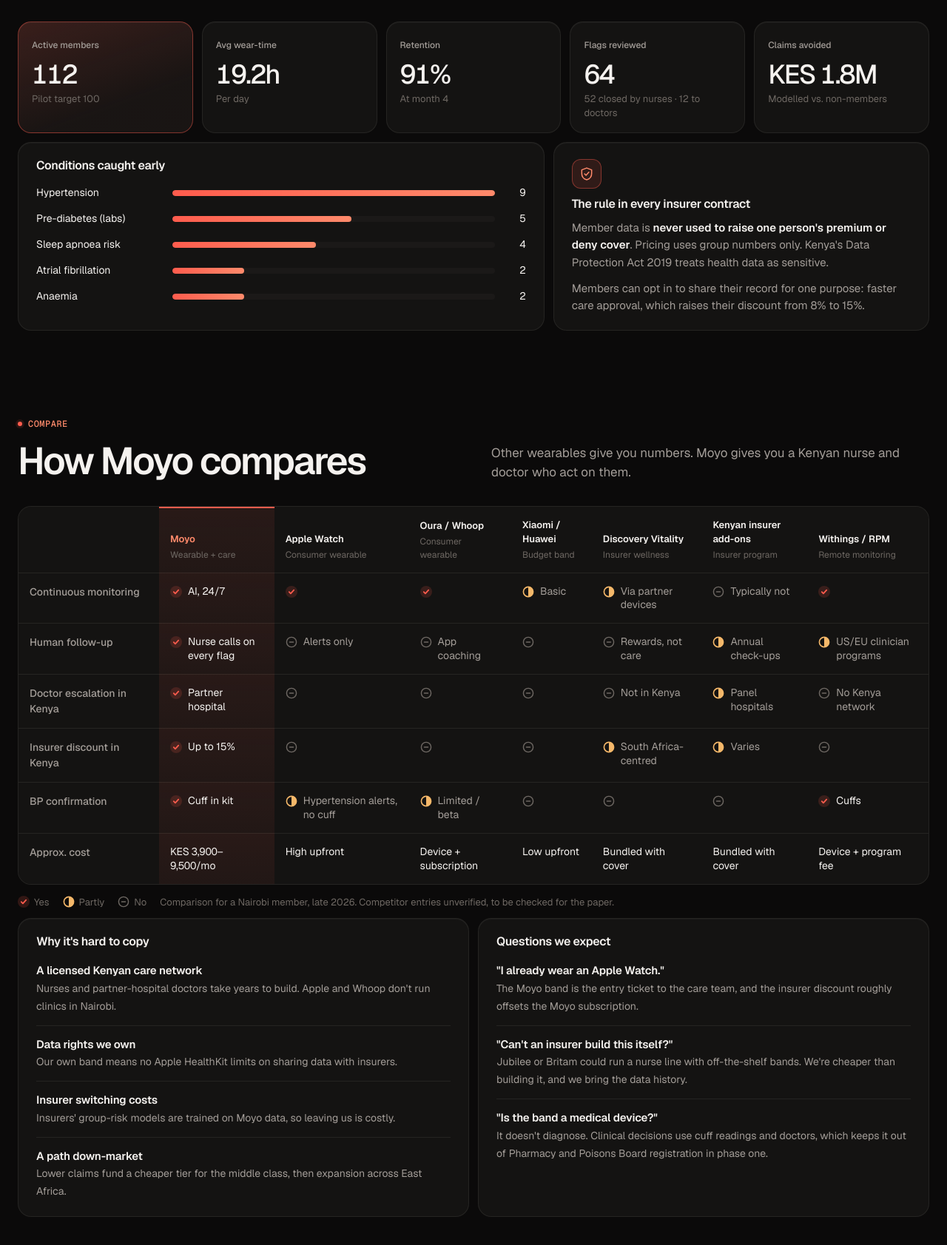
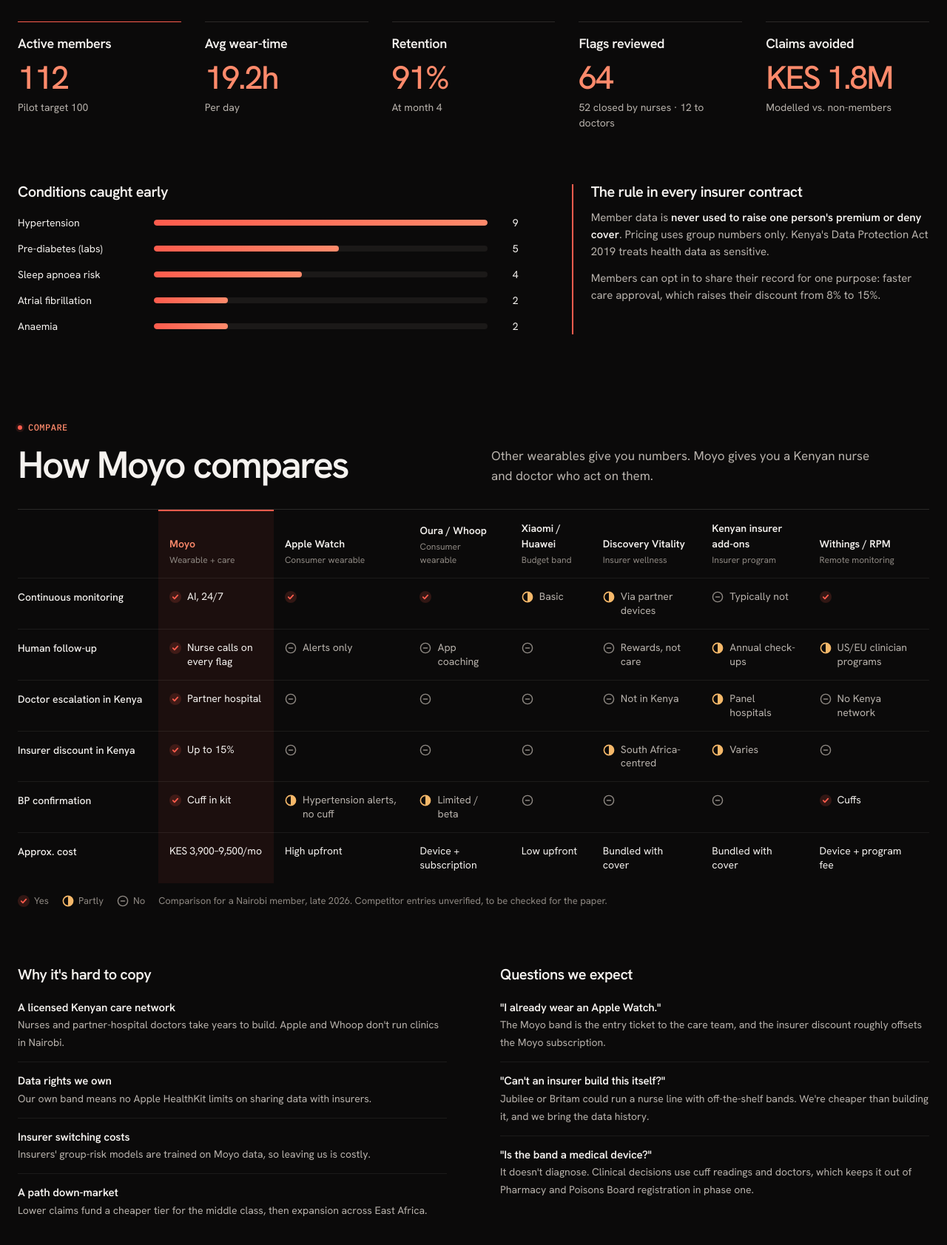
Before and after one commit to awesome4ce/mlinzi, a plain HTML site: page index.html in a window 1280 px wide. Shown: the part 1071-2754 px from the top of the page at 74% size. Drawn offline with nearby package versions, Linux system fonts and the light colour scheme.

Commit message:
Hanken Grotesk type, lighter greys, separate urgent colour, fewer boxes
Swap Geist for Hanken Grotesk and IBM Plex Mono. Raise muted and dim
greys so all text clears 4.5:1. Urgent states get their own pink instead
of the brand coral. Insurer KPI names are now as prominent as the
figures. KPIs, insurer columns, moat/questions, plans and the comparison
table drop their boxes for spacing and hairlines. Rewrite DESIGN.md and
the surface brief for the new system.

Co-Authored-By: Claude Opus 5.5 <noreply@anthropic.com>
Claude-Session: https://claude.ai/code/session_0148TJ45edNmsqbnpoRNpLwo

```diff
--- a/index.html
+++ b/index.html
@@ -8,21 +8,22 @@
 <meta name="theme-color" content="#0B0A0A">
 <link rel="preconnect" href="https://fonts.googleapis.com">
 <link rel="preconnect" href="https://fonts.gstatic.com" crossorigin>
-<link rel="stylesheet" href="https://fonts.googleapis.com/css2?family=Geist:wght@400..700&family=Geist+Mono:wght@400..600&display=swap">
+<link rel="stylesheet" href="https://fonts.googleapis.com/css2?family=Hanken+Grotesk:wght@400..700&family=IBM+Plex+Mono:wght@400;500&display=swap">
 <style>
 :root{
   /* neutrals: warm near-black */
   --bg:#0B0A0A; --bg-2:#100F0E; --panel:#141312; --panel-2:#1B1918; --line:rgba(255,245,240,.07); --line-2:rgba(255,245,240,.13);
-  --fg:#F5F2EF; --muted:#A39D98; --dim:#6E6863;
+  --fg:#F5F2EF; --muted:#B8B2AC; --dim:#8E8882;
   /* one brand hue: Moyo coral, with tints */
   --brand:#FF5C4D; --brand-2:#FF8A6B; --brand-soft:rgba(255,92,77,.12); --brand-line:rgba(255,92,77,.42);
   --warn:#F5B86A; --warn-soft:rgba(245,184,106,.12);
+  --urgent:#FF4D8D; --urgent-soft:rgba(255,77,141,.14); --urgent-line:rgba(255,77,141,.5);
   --signal:var(--brand); --signal-ink:#1A0806;
   /* roles are a tonal ramp of the brand, not separate hues */
   --ai:#FF5C4D; --nurse:#FF8A6B; --doctor:#FFB59A; --ins:#F2DDD2; --member:#F5F2EF;
-  --f-ui:"Geist", ui-sans-serif, system-ui, -apple-system, "Segoe UI", sans-serif;
-  --f-num:"Geist", ui-sans-serif, system-ui, sans-serif;
-  --f-mono:"Geist Mono", ui-monospace, "SF Mono", Menlo, monospace;
+  --f-ui:"Hanken Grotesk", ui-sans-serif, system-ui, -apple-system, "Segoe UI", sans-serif;
+  --f-num:"Hanken Grotesk", ui-sans-serif, system-ui, sans-serif;
+  --f-mono:"IBM Plex Mono", ui-monospace, "SF Mono", Menlo, monospace;
   --r:18px; --r-sm:12px;
   --ease:cubic-bezier(.16,1,.3,1);
   color-scheme:dark; accent-color:var(--brand); scrollbar-color:var(--line-2) var(--bg);
@@ -69,7 +70,7 @@ body::before{content:"";position:fixed;inset:0 0 auto;height:env(safe-area-inset
 .hero-head{display:flex;flex-wrap:wrap;align-items:flex-end;justify-content:space-between;gap:14px 32px;margin-bottom:16px}
 .hero-head h1{font-size:clamp(28px,2.9vw,40px);font-weight:600;letter-spacing:-.045em}
 .hero-head h1 em{font-style:normal;background:linear-gradient(90deg,var(--brand),var(--brand-2));-webkit-background-clip:text;background-clip:text;color:transparent}
-.hero-head p{margin:6px 0 0;color:var(--muted);font-size:15px;max-width:62ch}
+.hero-head p{margin:6px 0 0;color:var(--muted);font-size:15px;max-width:74ch}
 .controls{display:flex;align-items:center;gap:8px;flex-wrap:wrap}
 .seg{display:flex;padding:4px;gap:2px;background:var(--panel);border:1px solid var(--line);border-radius:14px}
 .seg button{display:flex;align-items:center;gap:8px;border:0;background:none;padding:8px 13px;border-radius:10px;font-size:14px;font-weight:500;color:var(--muted);cursor:pointer;white-space:nowrap;transition:background .2s,color .2s}
@@ -113,9 +114,11 @@ canvas{display:block;width:100%;height:48px;margin-top:3px}
 .metric.flag{border-color:var(--brand-line);background:linear-gradient(180deg,var(--brand-soft),transparent),var(--panel)}
 .metric.flag b{color:var(--brand)}
 .metric.flag small{color:var(--brand-2)}
+.screen:has(.status[data-tone="urgent"]) .metric.flag{border-color:var(--urgent-line);background:linear-gradient(180deg,var(--urgent-soft),transparent),var(--panel)}
+.screen:has(.status[data-tone="urgent"]) .metric.flag b,.screen:has(.status[data-tone="urgent"]) .metric.flag small{color:var(--urgent)}
 .status{display:flex;gap:9px;align-items:flex-start;font-size:13px;line-height:1.35;padding:0 2px;color:var(--muted)}
 .status i{flex:none;width:7px;height:7px;border-radius:50%;margin-top:5px;background:var(--fg);opacity:.6}
-.status[data-tone="watch"] i{background:var(--warn);opacity:1}.status[data-tone="urgent"] i{background:var(--brand);opacity:1;animation:beat 1s var(--ease) infinite}
+.status[data-tone="watch"] i{background:var(--warn);opacity:1}.status[data-tone="urgent"]{color:var(--fg)}.status[data-tone="urgent"] i{background:var(--urgent);opacity:1;animation:beat 1s var(--ease) infinite}
 .cuff{display:flex;align-items:center;justify-content:space-between;gap:10px;width:100%;text-align:left;cursor:pointer;background:var(--brand-soft);border:1px solid var(--brand-line);border-radius:16px;padding:10px 12px;font-size:13px;line-height:1.35;transition:background .2s}
 .screen:has(.cuff:not([hidden])) .status{display:none}
 .cuff b{display:block;color:var(--fg);font-weight:600}
@@ -142,11 +145,14 @@ canvas{display:block;width:100%;height:48px;margin-top:3px}
 .stage-head h2{font-size:15px;font-weight:600;letter-spacing:-.015em;display:flex;align-items:center;gap:9px}
 .stage-head h2 i{display:grid;place-items:center;width:24px;height:24px;border-radius:8px;background:var(--panel-2);border:1px solid var(--line);font-style:normal;font-family:var(--f-mono);font-size:11px;font-weight:500;color:var(--muted);transition:background .3s,color .3s,border-color .3s}
 .stage-head h2 i::before{content:counter(st,decimal-leading-zero)}
-.stage.active .stage-head h2 i{background:var(--brand);border-color:var(--brand);color:#fff}
+.stage.active .stage-head h2 i{background:var(--brand);border-color:var(--brand);color:var(--signal-ink)}
 .stage.done .stage-head h2 i{background:var(--fg);border-color:var(--fg);color:#141010}
 .state{font-size:11px;font-weight:500;padding:3px 9px;border-radius:99px;border:1px solid var(--line);color:var(--muted);white-space:nowrap;background:rgba(255,245,240,.02)}
 .stage.active .state{border-color:var(--brand-line);color:var(--brand-2);background:var(--brand-soft)}
 .stage.done .state{color:var(--fg);border-color:var(--line-2)}
+.stage.urgent .state{border-color:var(--urgent-line);color:var(--urgent);background:var(--urgent-soft)}
+.stage.urgent.active{border-color:var(--urgent-line);background:linear-gradient(180deg,var(--urgent-soft),rgba(255,77,141,.02) 60%),var(--panel)}
+.stage.urgent.active .stage-head h2 i{background:var(--urgent);border-color:var(--urgent);color:#1A0610}
 .stage .sub{font-size:13px;color:var(--dim);margin:-4px 0 0}
 .kv{margin:0;display:flex;flex-direction:column;gap:8px}
 .kv div{display:flex;flex-direction:column;gap:1px}
@@ -203,16 +209,17 @@ section.sec{padding-block:112px 0}
 @media (max-width:820px){.sec-head{grid-template-columns:minmax(0,1fr)}}
 .tag{display:inline-block;margin-top:14px;font-size:12px;font-weight:500;color:var(--muted);border:1px solid var(--line-2);border-radius:99px;padding:3px 10px}
 
-.kpis{display:grid;grid-template-columns:repeat(5,minmax(0,1fr));gap:12px}
+.kpis{display:grid;grid-template-columns:repeat(5,minmax(0,1fr));gap:40px 32px}
 @media (max-width:980px){.kpis{grid-template-columns:repeat(2,minmax(0,1fr))}.kpis .kpi:last-child{grid-column:1/-1}}
-.kpi{background:var(--panel);border:1px solid var(--line);border-radius:var(--r);padding:18px 18px 16px;box-shadow:inset 0 1px 0 rgba(255,245,240,.04)}
-.kpi:first-child{background:linear-gradient(160deg,rgba(255,92,77,.16),rgba(255,92,77,.02) 70%),var(--panel);border-color:var(--brand-line)}
-.kpi b{display:block;font-family:var(--f-num);font-variant-numeric:tabular-nums;font-size:36px;font-weight:500;letter-spacing:-.05em;line-height:1.15;margin-top:8px;color:var(--fg)}
-.kpi small{display:block;font-size:13px;color:var(--dim);margin-top:2px}
-.ins-grid{display:grid;grid-template-columns:minmax(0,1.4fr) minmax(0,1fr);gap:12px;margin-top:12px}
+.kpi{border-top:1px solid var(--line-2);padding-top:18px}
+.kpi:first-child{border-top-color:var(--brand)}
+.kpi .label{display:block;font-size:18px;font-weight:600;color:var(--fg);letter-spacing:-.02em;line-height:1.25}
+.kpi b{display:block;font-family:var(--f-num);font-variant-numeric:tabular-nums;font-size:44px;font-weight:500;letter-spacing:-.045em;line-height:1.1;margin-top:10px;color:var(--brand-2)}
+.kpi small{display:block;font-size:14px;color:var(--muted);margin-top:6px}
+.ins-grid{display:grid;grid-template-columns:minmax(0,1.4fr) minmax(0,1fr);gap:40px 72px;margin-top:72px}
 @media (max-width:900px){.ins-grid{grid-template-columns:minmax(0,1fr)}}
-.ins-grid .panel{padding:22px 24px}
-.ins-grid h3{font-size:16px;letter-spacing:-.02em;margin-bottom:18px}
+.ins-grid > div{min-width:0}
+.ins-grid h3{font-size:20px;letter-spacing:-.025em;margin-bottom:20px}
 .bars{display:flex;flex-direction:column;gap:14px}
 .bar{display:grid;grid-template-columns:170px minmax(0,1fr) 28px;gap:14px;align-items:center;font-size:14px}
 .bar .t{height:8px;background:var(--panel-2);border-radius:99px;overflow:hidden}
@@ -221,18 +228,19 @@ section.sec{padding-block:112px 0}
 @media (max-width:480px){.bar{grid-template-columns:120px minmax(0,1fr) 24px;font-size:13px}}
 .rule-card{display:flex;flex-direction:column;gap:12px;font-size:15px;line-height:1.55;color:var(--muted)}
 .rule-card b,.rule-card h3{color:var(--fg);font-weight:600}
-.rule-card .ico{display:grid;place-items:center;width:40px;height:40px;border-radius:12px;background:var(--brand-soft);border:1px solid var(--brand-line)}
+.rule-card{padding-left:24px;border-left:2px solid var(--brand)}
 
 /* comparison */
-.cmp-wrap{overflow-x:auto;border:1px solid var(--line);border-radius:var(--r);background:var(--panel);box-shadow:inset 0 1px 0 rgba(255,245,240,.04)}
+.cmp-wrap{overflow-x:auto;border-top:1px solid var(--line-2)}
 table.cmp{border-collapse:separate;border-spacing:0;width:100%;min-width:1040px;font-size:14px}
 .cmp th,.cmp td{padding:15px 15px;text-align:left;vertical-align:top;border-bottom:1px solid var(--line)}
 .cmp tbody tr:last-child th,.cmp tbody tr:last-child td{border-bottom:0}
-.cmp tbody tr:hover th,.cmp tbody tr:hover td:not(.us){background:var(--bg-2)}
-.cmp thead th{font-size:13px;font-weight:600;color:var(--fg);vertical-align:bottom;background:var(--panel)}
+.cmp tbody tr:hover td:not(.us){background:var(--bg-2)}
+.cmp thead th{font-size:14px;font-weight:600;color:var(--fg);vertical-align:bottom;background:var(--bg)}
 .cmp thead th small{display:block;font-weight:400;color:var(--dim);font-size:12px;margin-top:2px}
-.cmp tbody th{font-weight:500;color:var(--muted);width:190px;position:sticky;left:0;background:var(--panel);z-index:1}
-.cmp .us{background:linear-gradient(180deg,rgba(255,92,77,.09),rgba(255,92,77,.06)),var(--panel)}
+.cmp tbody th{font-weight:500;color:var(--fg);width:190px;position:sticky;left:0;background:var(--bg);z-index:1;padding-left:0}
+.cmp thead th:first-child{padding-left:0}
+.cmp .us{background:rgba(255,92,77,.07)}
 .cmp thead th.us{color:var(--brand-2);box-shadow:inset 0 2px 0 var(--brand)}
 .cell{display:flex;gap:8px;align-items:flex-start}
 .cell svg{flex:none;margin-top:2px}
@@ -242,23 +250,23 @@ table.cmp{border-collapse:separate;border-spacing:0;width:100%;min-width:1040px;
 .legend{display:flex;gap:18px;flex-wrap:wrap;margin-top:14px;font-size:13px;color:var(--dim)}
 .legend span{display:inline-flex;align-items:center;gap:6px}
 
-.why{display:grid;grid-template-columns:minmax(0,1fr) minmax(0,1fr);gap:12px;margin-top:12px}
+.why{display:grid;grid-template-columns:minmax(0,1fr) minmax(0,1fr);gap:40px 72px;margin-top:80px}
 @media (max-width:900px){.why{grid-template-columns:minmax(0,1fr)}}
-.why .panel{padding:22px 24px}
-.why h3{font-size:16px;letter-spacing:-.02em;margin-bottom:6px}
+.why > div{min-width:0}
+.why h3{font-size:20px;letter-spacing:-.025em;margin-bottom:8px}
 .why ul{list-style:none;margin:0;padding:0}
 .why li{padding:14px 0;border-bottom:1px solid var(--line)}
 .why li:last-child{border-bottom:0;padding-bottom:0}
 .why li b{display:block;font-weight:600;font-size:15px;letter-spacing:-.01em}
 .why li span{color:var(--muted);font-size:14px}
 
-.plans{display:grid;grid-template-columns:repeat(2,minmax(0,1fr));gap:12px;margin-top:12px}
+.plans{display:grid;grid-template-columns:repeat(2,minmax(0,1fr));gap:40px 72px;margin-top:8px}
 @media (max-width:720px){.plans{grid-template-columns:minmax(0,1fr)}}
-.plan{padding:26px 26px 24px}
-.plan.plus{border-color:var(--brand-line);background:radial-gradient(600px 260px at 100% 0%,rgba(255,92,77,.16),transparent 70%),var(--panel);box-shadow:0 30px 60px -40px rgba(255,92,77,.5),inset 0 1px 0 rgba(255,245,240,.06)}
+.plan{padding-top:24px;border-top:1px solid var(--line-2)}
+.plan.plus{border-top:2px solid var(--brand)}
 .plan header{display:flex;justify-content:space-between;align-items:baseline;gap:12px}
 .plan h3{font-size:22px;letter-spacing:-.03em}
-.plan .badge{display:inline-block;vertical-align:middle;margin-left:8px;font-size:11px;font-weight:500;letter-spacing:0;padding:3px 8px;border-radius:99px;background:var(--brand);color:#fff}
+.plan .badge{display:inline-block;vertical-align:middle;margin-left:8px;font-size:11px;font-weight:500;letter-spacing:0;padding:3px 8px;border-radius:99px;background:var(--brand);color:var(--signal-ink)}
 .plan .price{font-family:var(--f-num);font-size:28px;font-weight:500;letter-spacing:-.045em;font-variant-numeric:tabular-nums}
 .plan .price small{font-family:var(--f-ui);font-size:13px;color:var(--dim);letter-spacing:0;margin-left:4px}
 .plan p{margin:4px 0 18px;font-size:14px;color:var(--muted)}
@@ -273,7 +281,7 @@ footer{margin-top:112px;border-top:1px solid var(--line);padding-block:28px 40px
 <svg width="0" height="0" style="position:absolute" aria-hidden="true">
   <symbol id="i-yes" viewBox="0 0 16 16"><circle cx="8" cy="8" r="8" fill="#FF5C4D" fill-opacity=".16"/><path d="M4.8 8.2l2.1 2.1 4.3-4.6" fill="none" stroke="#FF5C4D" stroke-width="1.8" stroke-linecap="round" stroke-linejoin="round"/></symbol>
   <symbol id="i-part" viewBox="0 0 16 16"><circle cx="8" cy="8" r="6.6" fill="none" stroke="#F5B86A" stroke-width="1.6"/><path d="M8 1.4a6.6 6.6 0 0 1 0 13.2z" fill="#F5B86A"/></symbol>
-  <symbol id="i-no" viewBox="0 0 16 16"><circle cx="8" cy="8" r="6.6" fill="none" stroke="#6E6863" stroke-width="1.4"/><path d="M5.5 8h5" stroke="#6E6863" stroke-width="1.6" stroke-linecap="round"/></symbol>
+  <symbol id="i-no" viewBox="0 0 16 16"><circle cx="8" cy="8" r="6.6" fill="none" stroke="#8E8882" stroke-width="1.4"/><path d="M5.5 8h5" stroke="#8E8882" stroke-width="1.6" stroke-linecap="round"/></symbol>
 </svg>
 
 <div class="progress" id="progress" aria-hidden="true"></div>
@@ -372,9 +380,8 @@ footer{margin-top:112px;border-top:1px solid var(--line);padding-block:28px 40px
   </div>
   <div class="kpis" id="kpis"></div>
   <div class="ins-grid">
-    <div class="panel"><h3>Conditions caught early</h3><div class="bars" id="bars"></div></div>
-    <div class="panel rule-card">
-      <span class="ico"><svg width="20" height="20" viewBox="0 0 24 24" aria-hidden="true"><path d="M12 2.5 4 5.6v6.1c0 4.9 3.3 8.6 8 9.8 4.7-1.2 8-4.9 8-9.8V5.6z" fill="none" stroke="#FF8A6B" stroke-width="1.8" stroke-linejoin="round"/><path d="M8.5 12l2.4 2.4 4.6-5" fill="none" stroke="#FF8A6B" stroke-width="1.8" stroke-linecap="round" stroke-linejoin="round"/></svg></span>
+    <div><h3>Conditions caught early</h3><div class="bars" id="bars"></div></div>
+    <div class="rule-card">
       <h3 style="margin:0">The rule in every insurer contract</h3>
       <p style="margin:0">Member data is <b>never used to raise one person's premium or deny cover</b>. Pricing uses group numbers only. Kenya's Data Protection Act 2019 treats health data as sensitive.</p>
       <p style="margin:0">Members can opt in to share their record for one purpose: faster care approval, which raises their discount from 8% to 15%.</p>
@@ -405,7 +412,7 @@ footer{margin-top:112px;border-top:1px solid var(--line);padding-block:28px 40px
   <div class="legend"><span><svg width="16" height="16"><use href="#i-yes"/></svg>Yes</span><span><svg width="16" height="16"><use href="#i-part"/></svg>Partly</span><span><svg width="16" height="16"><use href="#i-no"/></svg>No</span><span>Comparison for a Nairobi member, late 2026. Competitor entries unverified, to be checked for the paper.</span></div>
 
   <div class="why">
-    <div class="panel">
+    <div>
       <h3>Why it's hard to copy</h3>
       <ul>
         <li><b>A licensed Kenyan care network</b><span>Nurses and partner-hospital doctors take years to build. Apple and Whoop don't run clinics in Nairobi.</span></li>
@@ -414,7 +421,7 @@ footer{margin-top:112px;border-top:1px solid var(--line);padding-block:28px 40px
         <li><b>A path down-market</b><span>Lower claims fund a cheaper tier for the middle class, then expansion across East Africa.</span></li>
       </ul>
     </div>
-    <div class="panel">
+    <div>
       <h3>Questions we expect</h3>
       <ul>
         <li><b>"I already wear an Apple Watch."</b><span>The Moyo band is the entry ticket to the care team, and the insurer discount roughly offsets the Moyo subscription.</span></li>
@@ -431,10 +438,10 @@ footer{margin-top:112px;border-top:1px solid var(--line);padding-block:28px 40px
     <p>Sold direct, and bundled by partner insurers into their top-tier cover.</p>
   </div>
   <div class="plans">
-    <article class="panel plan"><header><h3>Moyo</h3><span class="price">KES 3,900<small>/ month</small></span></header>
+    <article class="plan"><header><h3>Moyo</h3><span class="price">KES 3,900<small>/ month</small></span></header>
       <p>Monitoring with a nurse on every flag.</p>
       <ul><li><svg width="14" height="14"><use href="#i-yes"/></svg>Moyo band and Bluetooth BP cuff</li><li><svg width="14" height="14"><use href="#i-yes"/></svg>AI monitoring around the clock</li><li><svg width="14" height="14"><use href="#i-yes"/></svg>A nurse calls on every flag</li></ul></article>
-    <article class="panel plan plus"><header><h3>Moyo Plus<span class="badge">Family</span></h3><span class="price">KES 9,500<small>/ month</small></span></header>
+    <article class="plan plus"><header><h3>Moyo Plus<span class="badge">Family</span></h3><span class="price">KES 9,500<small>/ month</small></span></header>
       <p>Adds doctors and family cover.</p>
       <ul><li><svg width="14" height="14"><use href="#i-yes"/></svg>Everything in Moyo</li><li><svg width="14" height="14"><use href="#i-yes"/></svg>Doctor escalation at a partner hospital</li><li><svg width="14" height="14"><use href="#i-yes"/></svg>Quarterly check-up and labs</li><li><svg width="14" height="14"><use href="#i-yes"/></svg>Covers two family members</li></ul></article>
   </div>
@@ -479,9 +486,9 @@ const cv=$('#ecg'),cx=cv.getContext('2d');
 const BEAT=[0,.04,.08,.04,0,-.06,.72,-.22,.02,0,.1,.18,.12,.04,0,0,0,0];
 let pts=[];for(let i=0;i<12;i++)pts.push(...BEAT);pts=pts.slice(-200);
 function draw(){const w=cv.clientWidth,h=cv.clientHeight,d=devicePixelRatio||1;if(!w)return;cv.width=w*d;cv.height=h*d;cx.setTransform(d,0,0,d,0,0);cx.clearRect(0,0,w,h);
-  const y=v=>h*.62-v*h*.58,x=i=>i/(pts.length-1)*w,col=S.irregular?'#F5B86A':'#FF5C4D';
+  const y=v=>h*.62-v*h*.58,x=i=>i/(pts.length-1)*w,col=S.irregular?'#FF4D8D':'#FF5C4D';
   cx.strokeStyle='rgba(255,245,240,.07)';cx.lineWidth=1;[0,.5].forEach(g=>{cx.beginPath();cx.moveTo(0,y(g));cx.lineTo(w,y(g));cx.stroke();});
-  const g=cx.createLinearGradient(0,0,0,h);g.addColorStop(0,S.irregular?'rgba(245,184,106,.22)':'rgba(255,92,77,.24)');g.addColorStop(1,'rgba(0,0,0,0)');
+  const g=cx.createLinearGradient(0,0,0,h);g.addColorStop(0,S.irregular?'rgba(255,77,141,.24)':'rgba(255,92,77,.24)');g.addColorStop(1,'rgba(0,0,0,0)');
   cx.beginPath();pts.forEach((v,i)=>i?cx.lineTo(x(i),y(v)):cx.moveTo(x(i),y(v)));cx.strokeStyle=col;cx.lineWidth=1.8;cx.lineJoin='round';cx.stroke();
   cx.lineTo(w,h);cx.lineTo(0,h);cx.closePath();cx.fillStyle=g;cx.fill();
   cx.beginPath();cx.arc(w-3,y(pts[pts.length-1]),3,0,7);cx.fillStyle=col;cx.fill();}
@@ -504,7 +511,7 @@ function renderStages(){
     `<label class="switch"><input type="checkbox" id="consent" ${S.consent?'checked':''}><span><b>Amani shares her record</b>Care approval only. 8% → 15% off.</span></label>`);
   $('#st-ins').classList.toggle('consented',S.consent);
   $('#consent').onchange=e=>{S.consent=e.target.checked;$('#st-ins').classList.toggle('consented',S.consent);};
-  Object.keys(S.st).forEach(k=>{const el=$('#st-'+k);el.classList.toggle('active',S.active===k);el.classList.toggle('done',!!S.done[k]&&S.active!==k);});
+  Object.keys(S.st).forEach(k=>{const el=$('#st-'+k);el.classList.toggle('active',S.active===k);el.classList.toggle('done',!!S.done[k]&&S.active!==k);el.classList.toggle('urgent',/urgent/i.test(S.st[k].state||''));});
 }
 function renderMember(){Object.entries(S.m).forEach(([k,[v,n,f]])=>{const el=$('#m-'+k);el.querySelector('b').textContent=v;el.querySelector('small').textContent=n;el.classList.toggle('flag',!!f);});
   $('#status').dataset.tone=S.status[0];$('#status-text').textContent=S.status[1];}
@@ -581,7 +588,7 @@ addEventListener('keydown',e=>{if(e.metaKey||e.ctrlKey||e.altKey||/input|textare
 
 /* scroll: reveals, counters, bars, nav, progress */
 document.documentElement.classList.add('js');
-const revealTargets=[...$$('.sec .sec-head, .sec .kpi, .sec .ins-grid > .panel, .sec .cmp-wrap, .sec .legend, .sec .why > .panel, .sec .plan, .sec .fine')];
+const revealTargets=[...$$('.sec .sec-head, .sec .kpi, .sec .ins-grid > div, .sec .cmp-wrap, .sec .legend, .sec .why > div, .sec .plan, .sec .fine')];
 revealTargets.forEach((el,i)=>{el.classList.add('reveal');el.style.setProperty('--d',((i%5)*.07)+'s');});
 function countUp(el){if(el.dataset.counted||reduce)return;el.dataset.counted=1;const txt=el.textContent,m=txt.match(/[\d.]+/);if(!m)return;const end=parseFloat(m[0]),dec=(m[0].split('.')[1]||'').length,t0=performance.now(),dur=1100;
   (function f(t){const k=Math.min(1,(t-t0)/dur),e=1-Math.pow(1-k,3);el.textContent=txt.replace(m[0],(end*e).toFixed(dec));if(k<1)requestAnimationFrame(f);})(t0);}
@@ -589,7 +596,7 @@ const io=new IntersectionObserver(es=>es.forEach(e=>{if(!e.isIntersecting)return
   el.querySelectorAll('.kpi b, b').forEach(b=>{if(el.classList.contains('kpi'))countUp(b);});
   el.querySelectorAll('.bar .t i').forEach(i=>i.style.width=i.dataset.w+'%');}),{rootMargin:'0px 0px -8% 0px',threshold:.1});
 revealTargets.forEach(el=>io.observe(el));
-const barsEl=$('#bars');new MutationObserver(()=>{if(barsEl.closest('.panel')?.classList.contains('in'))barsEl.querySelectorAll('.t i').forEach(i=>i.style.width=i.dataset.w+'%');}).observe(barsEl,{childList:true});
+const barsEl=$('#bars');new MutationObserver(()=>{if(barsEl.parentElement?.classList.contains('in'))barsEl.querySelectorAll('.t i').forEach(i=>i.style.width=i.dataset.w+'%');}).observe(barsEl,{childList:true});
 const navLinks=$$('.top nav a'),secs=navLinks.map(a=>$(a.getAttribute('href')));
 const nio=new IntersectionObserver(es=>{es.forEach(e=>{if(e.isIntersecting){navLinks.forEach(a=>a.classList.toggle('on',a.getAttribute('href')==='#'+e.target.id));}});},{rootMargin:'-40% 0px -55% 0px'});
 secs.forEach(sec=>sec&&nio.observe(sec));
```
Also changed, not shown: 2 other files.
